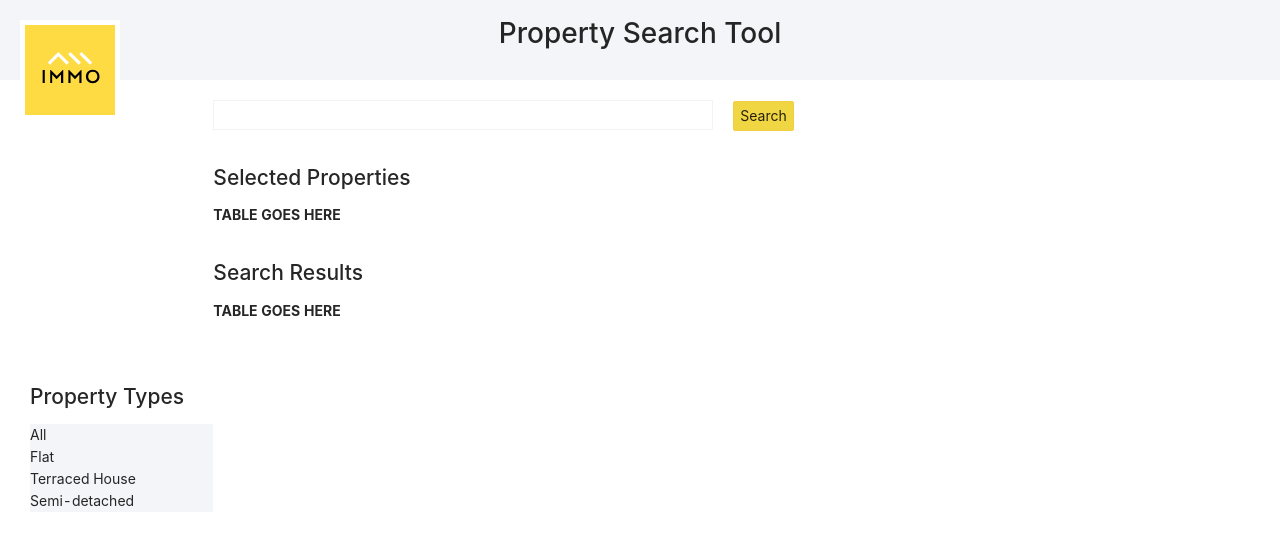
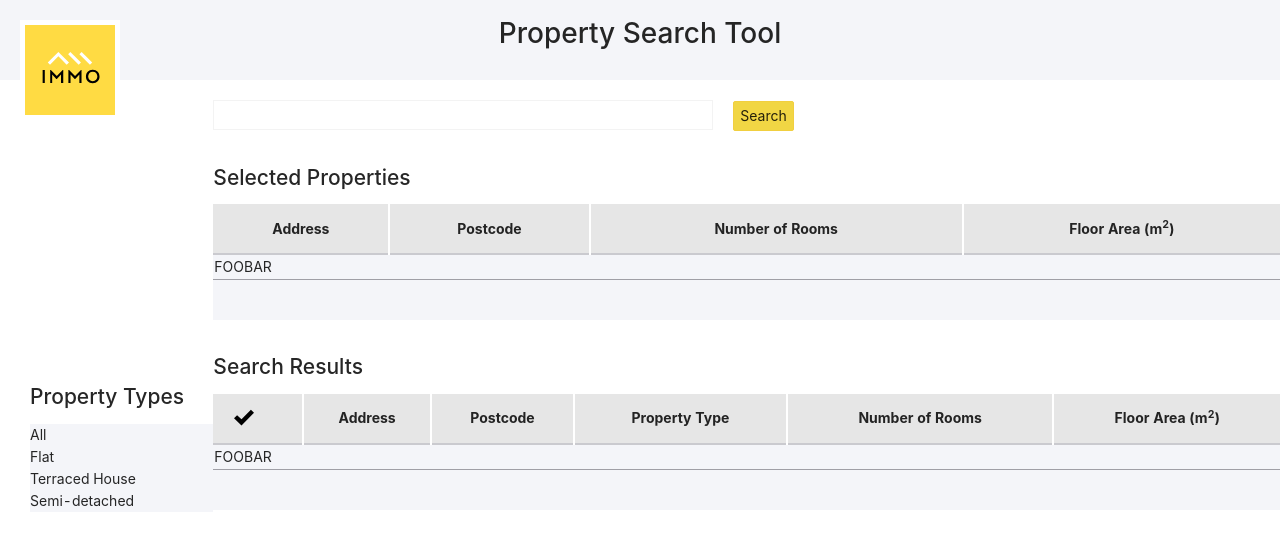
Before and after one commit to robcornelius/immo, a React (Create React App) app: page / in a window 1280 px wide. Shown: the top 546 px of the page. Built offline with nearby package versions, Linux system fonts and the light colour scheme.

Commit message:
basic layout done

```diff
--- a/src/SearchResults/SearchResults.tsx
+++ b/src/SearchResults/SearchResults.tsx
@@ -1,5 +1,6 @@
 import React from "react";
 import styled from "styled-components";
+import { SearchResultsTable } from "../tables/table";
 
 const SearchResultsWrapper = styled.section`
   margin-top: 30px;
@@ -9,9 +10,7 @@ const SearchResults: React.FC = () => {
   return (
     <SearchResultsWrapper>
       <h2>Search Results</h2>
-      <p>
-        <strong>TABLE GOES HERE</strong>
-      </p>
+      <SearchResultsTable />
     </SearchResultsWrapper>
   );
 };
--- a/src/selectedProperties/SelectedProperties.tsx
+++ b/src/selectedProperties/SelectedProperties.tsx
@@ -1,5 +1,6 @@
 import React from "react";
 import styled from "styled-components";
+import { SelectedPropertiesTable } from "../tables/table";
 
 const SelectedPropertiesSection = styled.section`
   margin-top: 30px;
@@ -9,9 +10,7 @@ const SelectedProperties: React.FC = () => {
   return (
     <SelectedPropertiesSection>
       <h2>Selected Properties</h2>
-      <p>
-        <strong>TABLE GOES HERE</strong>
-      </p>
+      <SelectedPropertiesTable />
     </SelectedPropertiesSection>
   );
 };
--- /dev/null
+++ b/src/tables/table.tsx
@@ -0,0 +1,90 @@
+import React from "react";
+import styled from "styled-components";
+import tick from "./img/iconmonstr-check-mark-1.svg";
+
+const StyledTableContainer = styled.div`
+  width: 100%;
+  background-color: #f4f5f9;
+  padding: 0 0 40px 0;
+`;
+const StyledTable = styled.table`
+  width: 100%;
+  background-color: #f4f5f9;
+  thead {
+    background: #fff;
+  }
+  thead th {
+    align: center;
+    font-weight: bold;
+    height: 50px;
+    background: #e6e6e6;
+  }
+  thead th:not(:last-child) {
+    border-right: 2px solid #fff;
+  }
+  tbody {
+    border-top: 2px solid #cacacf;
+  }
+  tbody tr {
+    border-bottom: 1px solid #9f9fa6;
+  }
+`;
+const Tick = styled.div`
+  background: url(${tick}) 0 0 no-repeat;
+  background-size: 20px 20px;
+  width: 20px;
+  height: 20px;
+  margin-left: 20px;
+`;
+
+export const SearchResultsTable: React.FC = () => {
+  return (
+    <StyledTableContainer>
+      <StyledTable>
+        <thead>
+          <tr>
+            <th>
+              <Tick />
+            </th>
+            <th>Address</th>
+            <th>Postcode</th>
+            <th>Property Type</th>
+            <th>Number of Rooms</th>
+            <th>
+              Floor Area (m<sup>2</sup>)
+            </th>
+          </tr>
+        </thead>
+        <tbody>
+          <tr>
+            <td colSpan={6}>FOOBAR</td>
+          </tr>
+        </tbody>
+      </StyledTable>
+    </StyledTableContainer>
+  );
+};
+
+export const SelectedPropertiesTable: React.FC = () => {
+  return (
+    <StyledTableContainer>
+      <StyledTable>
+        <thead>
+          <tr>
+            <th>Address</th>
+            <th>Postcode</th>
+            <th>Number of Rooms</th>
+            <th>
+              Floor Area (m<sup>2</sup>)
+            </th>
+          </tr>
+        </thead>
+        <tbody>
+          <tr>
+            <td colSpan={4}>FOOBAR</td>
+          </tr>
+        </tbody>
+      </StyledTable>
+    </StyledTableContainer>
+  );
+};
```
Also changed, not shown: src/tables/img/iconmonstr-check-mark-1.svg (added).
